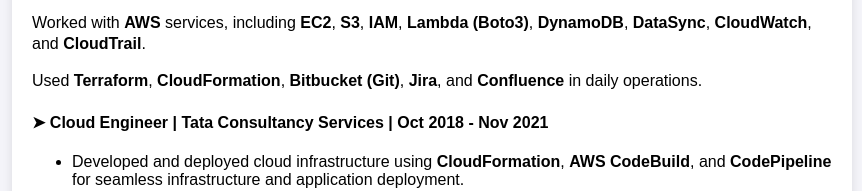
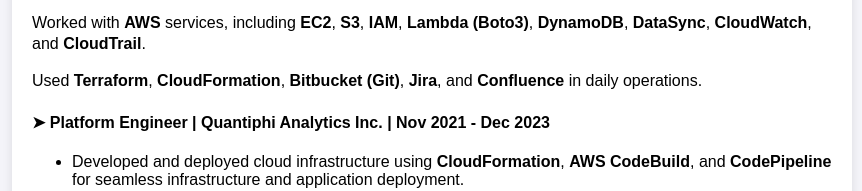
Before and after one commit to mrpjl/resume, a plain HTML site: page index.html in a window 1280 px wide. Shown: the part 1094-1285 px from the top of the page, without its empty margins (208-1070 px from the left). Drawn offline with Linux system fonts and the light colour scheme.

Commit message:
2025-02-25

```diff
--- a/index.html
+++ b/index.html
@@ -126,7 +126,7 @@
             </ul>
             <p>Worked with <strong>AWS</strong> services, including <strong>EC2</strong>, <strong>S3</strong>, <strong>IAM</strong>, <strong>Lambda (Boto3)</strong>, <strong>DynamoDB</strong>, <strong>DataSync</strong>, <strong>CloudWatch</strong>, and <strong>CloudTrail</strong>.</p>
             <p class="tools">Used <strong>Terraform</strong>, <strong>CloudFormation</strong>, <strong>Bitbucket (Git)</strong>, <strong>Jira</strong>, and <strong>Confluence</strong> in daily operations.</p>
-            <h4>➤ Cloud Engineer | Tata Consultancy Services | Oct 2018 - Nov 2021</h4>
+            <h4>➤ Platform Engineer | Quantiphi Analytics Inc. | Nov 2021 - Dec 2023</h4>
             <ul>
                 <li>Developed and deployed cloud infrastructure using <strong>CloudFormation</strong>, <strong>AWS CodeBuild</strong>, and <strong>CodePipeline</strong> for seamless infrastructure and application deployment.</li>
                 <li>Dockerized <strong>.NET</strong> applications and hosted them on <strong>Amazon ECS</strong> behind a load balancer, ensuring high availability and scalability.</li>
```
